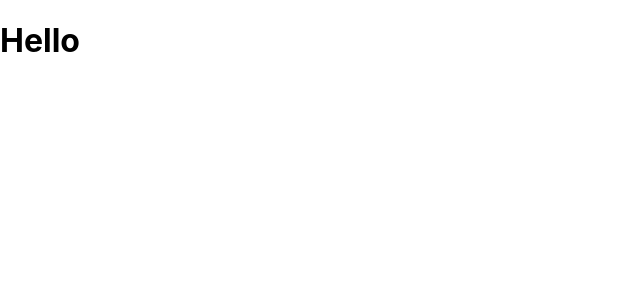
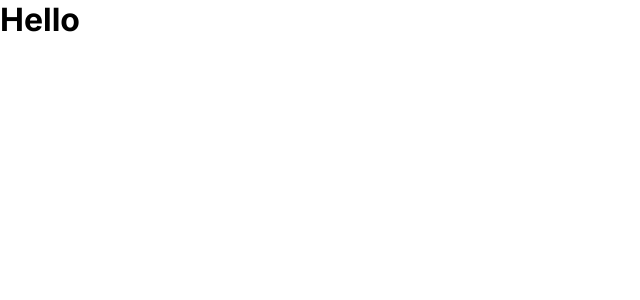
Before and after one commit to manku19978/atlys_test, a React (Create React App) app: page / in a window 1280 px wide. Shown: the top 300 px of the page, without its empty margins (0-640 px from the left). Built offline with nearby package versions, Linux system fonts and the light colour scheme.

Commit message:
initial structure and default styles added

```diff
--- a/public/index.html
+++ b/public/index.html
@@ -8,6 +8,12 @@
       name="description"
       content="Web site created using create-react-app"
     />
+    <link rel="preconnect" href="https://fonts.googleapis.com" />
+    <link rel="preconnect" href="https://fonts.gstatic.com" crossorigin />
+    <link
+      href="https://fonts.googleapis.com/css2?family=Inter:wght@400;500;600;700;900&family=Lato:wght@400;700;900&display=swap"
+      rel="stylesheet"
+    />
     <title>React App</title>
   </head>
   <body>
--- a/src/App.css
+++ /dev/null
@@ -1,38 +0,0 @@
-.App {
-  text-align: center;
-}
-
-.App-logo {
-  height: 40vmin;
-  pointer-events: none;
-}
-
-@media (prefers-reduced-motion: no-preference) {
-  .App-logo {
-    animation: App-logo-spin infinite 20s linear;
-  }
-}
-
-.App-header {
-  background-color: #282c34;
-  min-height: 100vh;
-  display: flex;
-  flex-direction: column;
-  align-items: center;
-  justify-content: center;
-  font-size: calc(10px + 2vmin);
-  color: white;
-}
-
-.App-link {
-  color: #61dafb;
-}
-
-@keyframes App-logo-spin {
-  from {
-    transform: rotate(0deg);
-  }
-  to {
-    transform: rotate(360deg);
-  }
-}
--- a/src/App.tsx
+++ b/src/App.tsx
@@ -1,5 +1,5 @@
 import React from "react";
-import "./App.css";
+import "./App.scss";
 
 function App() {
   return <h1>Hello</h1>;
--- a/src/index.css
+++ /dev/null
@@ -1,13 +0,0 @@
-body {
-  margin: 0;
-  font-family: -apple-system, BlinkMacSystemFont, 'Segoe UI', 'Roboto', 'Oxygen',
-    'Ubuntu', 'Cantarell', 'Fira Sans', 'Droid Sans', 'Helvetica Neue',
-    sans-serif;
-  -webkit-font-smoothing: antialiased;
-  -moz-osx-font-smoothing: grayscale;
-}
-
-code {
-  font-family: source-code-pro, Menlo, Monaco, Consolas, 'Courier New',
-    monospace;
-}
--- /dev/null
+++ b/src/index.scss
@@ -0,0 +1,29 @@
+* {
+  top: 0;
+  left: 0;
+  margin: 0;
+  padding: 0;
+  font-family: "Inter", sans-serif;
+}
+
+body {
+  margin: 0;
+  -webkit-font-smoothing: antialiased;
+  -moz-osx-font-smoothing: grayscale;
+}
+
+.flex {
+  display: flex;
+}
+
+.justify-center {
+  justify-content: center;
+}
+
+.align-center {
+  align-items: center;
+}
+
+.justify-between {
+  justify-content: space-between;
+}
--- a/src/index.tsx
+++ b/src/index.tsx
@@ -1,6 +1,6 @@
 import React from "react";
 import ReactDOM from "react-dom/client";
-import "./index.css";
+import "./index.scss";
 import App from "./App";
 
 const root = ReactDOM.createRoot(
```
Also changed, not shown: package.json (+3 -6 lines), src/App.scss (added), 1 other file (tests, documents, lock files or other folders).
